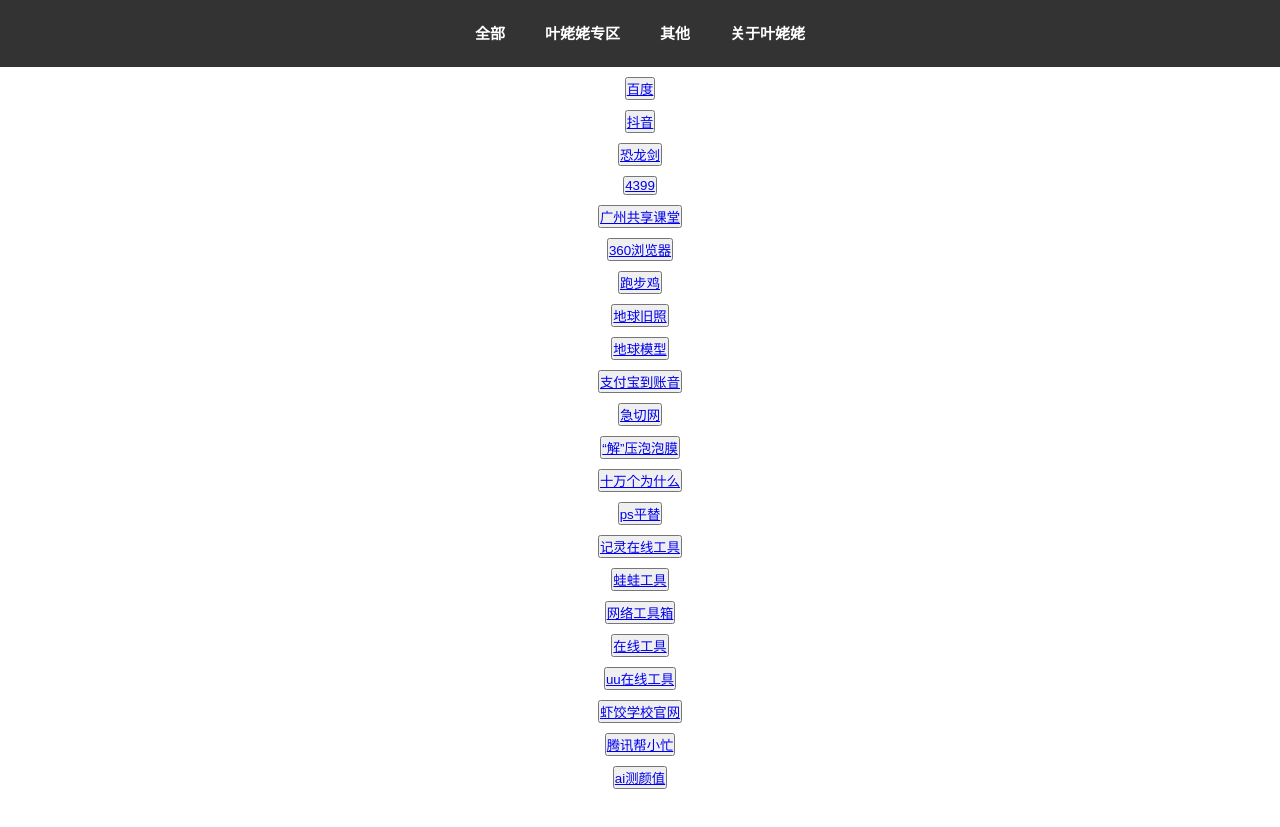
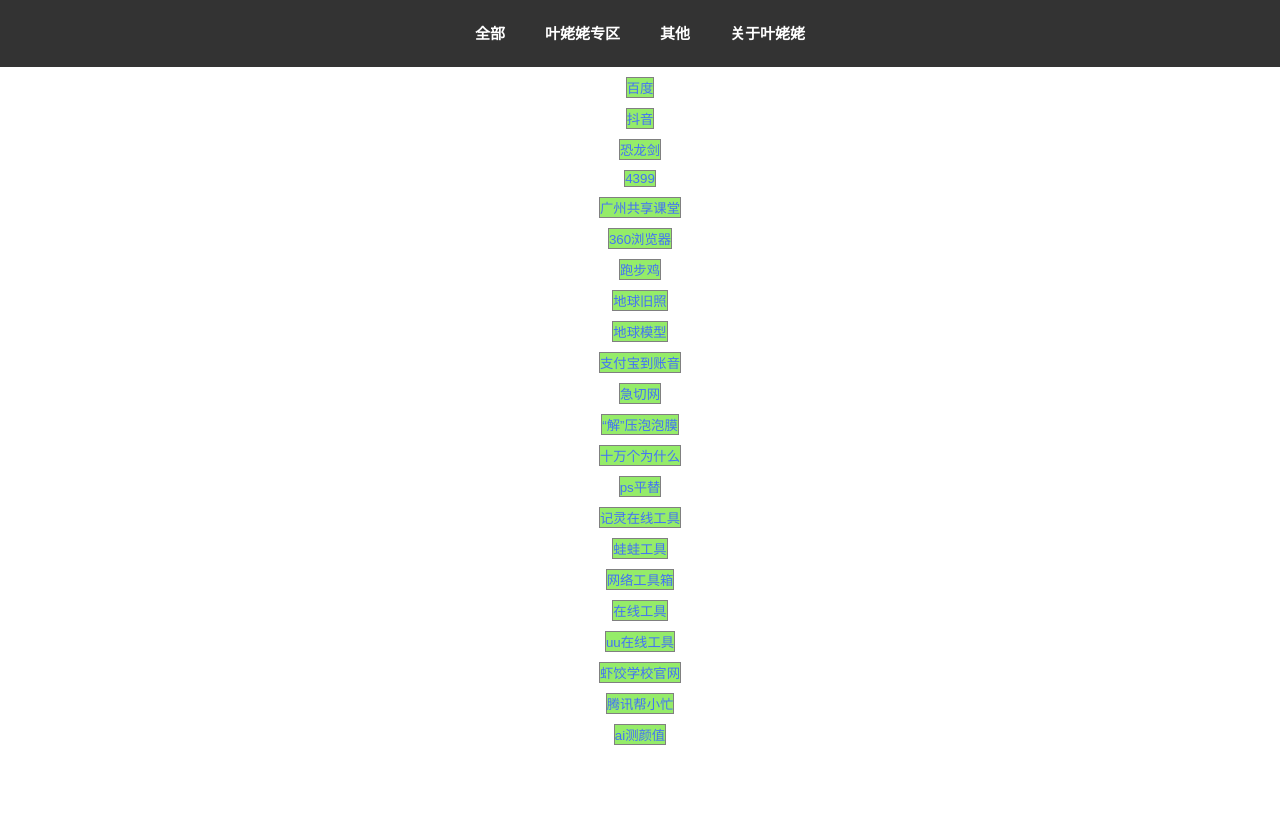
Before and after one commit to yjqwan/yelaolaodewangzhan, a plain HTML site: page qita.html in a window 1280 px wide. Shown: the part 77-904 px from the top of the page. Drawn offline with Linux system fonts and the light colour scheme.

Commit message:
Update qita.html

```diff
--- a/qita.html
+++ b/qita.html
@@ -1,22 +1,25 @@
 <!DOCTYPE html>
 <html>
 	<head>
-	<meta charset="utf-8" name="viewport" content="width=device-width, initial-scale=1, maximum-scale=1, user-scalable=no">
+		<meta charset="utf-8" name="viewport"
+			content="width=device-width, initial-scale=1, maximum-scale=1, user-scalable=no">
 		<title>其他</title>
 		<style>
-		  *{
-		    margin:0;
-		    padding:0;
+			* {
+				margin: 0;
+				padding: 0;
 			}
-		  .btl{
-		    width:100vw;
-		    height:10%;
-		    background-color:black;
-		    color:white;
-		    font-size:7vw;
-		    text-align:center;
-		    line-height:50px;
+
+			.btl {
+				width: 100vw;
+				height: 10%;
+				background-color: black;
+				color: white;
+				font-size: 7vw;
+				text-align: center;
+				line-height: 50px;
 			}
+
 			/* 通用样式 */
 			* {
 				margin: 0;
@@ -52,7 +55,7 @@
 			}
 
 			nav ul li::before {
-			            content:$"";
+				content: $"";
 				position: absolute;
 				bottom: -5px;
 				left: 0;
@@ -79,22 +82,31 @@
 			nav ul li a:hover {
 				background-color: #555;
 			}
+
 			button {
 				margin-top: 10px;
 			}
-					.anniu{
+
+			.anniu {
 				display: flex;
 				flex-direction: column;
 				align-items: center;
 				height: 100vh;
 			}
+
+			.clj {
+				background-color: #95EC69;
+				color: #4372F6;
+				border: 1px solid #808080;
+			}
+
 		</style>
 	</head>
 	<body>
 		<div class="btl">
-		  <img width="55" height="55" src="image/youuuu.png"/>
+			<img width="55" height="55" src="image/youuuu.png" />
 			叶姥姥的网站
-		  <img width="55" height="55" src="image/癫公.png"/>
+			<img width="55" height="55" src="image/癫公.png" />
 		</div>
 
 
@@ -102,147 +114,191 @@
 
 		<nav>
 			<ul>
-		            <li><a href="index.html">全部</a ></li>
-		            <li><a href="yelaolao.html">叶姥姥专区</a ></li>
-		            <li><a href="qita.html">其他</a ></li>
-		            <li><a href="guanyu.html">关于叶姥姥</a ></li>
+				<li><a href="index.html">全部</a></li>
+				<li><a href="yelaolao.html">叶姥姥专区</a></li>
+				<li><a href="qita.html">其他</a></li>
+				<li><a href="guanyu.html">关于叶姥姥</a></li>
 			</ul>
 		</nav>
 
 
 		<div class="anniu">
-        <button>
+
 			<a href="https://www.baidu.com/">
+				<button class="clj">
 					百度
+				</button>
 			</a>
-        </button>
-
-		<button>
-		  <a href="https://www.douyin.com/">
-		    抖音
-		  </a>
-		</button>
-
-		<button>
-		  <a href="https://dinoswords.gg/">
-		    恐龙剑
-		  </a>
-		</button>
-
-		<button>
-		  <a href="https://www.4399.com/">
-		    4399
-		  </a>
-		</button>
-
-		<button>
-		  <a href="https://gzclass.gztv.com/gksubjecpc/index.html">
-		    广州共享课堂
-		  </a>
-		</button>
-
-		<button>
-		  <a href="https://hao.360.com/?src=lm&ls=n5a6598d099&classic">
-		    360浏览器
-		  </a>
-		</button>
-
-		<button>
-		  <a href="http://jilehe.125ks.cn/pbj/">
-		    跑步鸡
-		  </a>
-		</button>
 
 
-		<button>
+
+			<a href="https://www.douyin.com/">
+				<button class="clj">
+					抖音
+				</button>
+			</a>
+
+
+
+			<a href="https://dinoswords.gg/">
+				<button class="clj">
+					恐龙剑
+				</button>
+			</a>
+
+
+
+			<a href="https://www.4399.com/">
+				<button class="clj">
+					4399
+				</button>
+			</a>
+
+
+
+			<a href="https://gzclass.gztv.com/gksubjecpc/index.html">
+				<button class="clj">
+					广州共享课堂
+				</button>
+			</a>
+
+
+
+			<a href="https://hao.360.com/?src=lm&ls=n5a6598d099&classic">
+				<button class="clj">
+					360浏览器
+				</button>
+			</a>
+
+
+
+			<a href="http://jilehe.125ks.cn/pbj/">
+				<button class="clj">
+					跑步鸡
+				</button>
+			</a>
+
+
+
+
 			<a href="https://3d-app.yunser.com/plateMotion?from=d">
+				<button class="clj">
 					地球旧照
+				</button>
 			</a>
+
+
+
+			<a href="https://3d-app.yunser.com/earth?from=d">
+				<button class="clj">
+					地球模型
 				</button>
+			</a>
 
-		<button>
-		  <a href="https://3d-app.yunser.com/earth?from=d">
-		    地球模型
+
+
+			<a href="https://diodiodio.com/effect/moneysound/index.html?from=zfbdz.com">
+				<button class="clj">
+					支付宝到账音
+				</button>
 			</a>
+
+
+
+			<a href="http://jiqie.zhenbi.com/">
+				<button class="clj">
+					急切网
 				</button>
+			</a>
 
-		<button>
-		  <a href="https://diodiodio.com/effect/moneysound/index.html?from=zfbdz.com">
-		    支付宝到账音
+
+
+			<a href="https://bubblespop.netlify.app/?from=d">
+				<button class="clj">
+					“解”压泡泡膜
+				</button>
 			</a>
+
+
+
+			<a href="https://www.10why.cn/?from=d">
+				<button class="clj">
+					十万个为什么
 				</button>
+			</a>
 
-		<button>
-		  <a href="http://jiqie.zhenbi.com/">
-		    急切网
+
+
+			<a href="https://www.photopea.com">
+				<button class="clj">
+					ps平替
+				</button>
 			</a>
+
+
+
+			<a href="https://remeins.com">
+				<button class="clj">
+					记灵在线工具
 				</button>
+			</a>
 
-		<button>
-		  <a href="https://bubblespop.netlify.app/?from=d">
-		    “解”压泡泡膜
+
+
+			<a href="https://www.iamwawa.cn">
+				<button class="clj">
+					蛙蛙工具
+				</button>
 			</a>
+
+
+
+			<a href="http://yizw.cn">
+				<button class="clj">
+					网络工具箱
 				</button>
+			</a>
 
-		<button>
-		  <a href="https://www.10why.cn/?from=d">
-		    十万个为什么
+
+
+			<a href="https://tool.lu">
+				<button class="clj">
+					在线工具
+				</button>
 			</a>
+
+
+
+			<a href="https://uutool.cn">
+				<button class="clj">
+					uu在线工具
 				</button>
+			</a>
 
-		<button>
-		  <a href="https://www.photopea.com">
-		    ps平替
+
+
+			<a href="http://lpxjxx.pyedu.cn">
+				<button class="clj">
+					虾饺学校官网
+				</button>
 			</a>
+
+
+
+			<a href="https://tool.browser.qq.com">
+				<button class="clj">
+					腾讯帮小忙
 				</button>
+			</a>
 
-		<button>
-		  <a href="https://remeins.com">
-		    记灵在线工具
+
+
+			<a href="https://aifaceanalyzer.online/">
+				<button class="clj">
+					ai测颜值
+				</button>
 			</a>
-		</button>
 
-		<button>
-		  <a href="https://www.iamwawa.cn">
-		    蛙蛙工具
-		  </a>
-		</button>
-
-		<button>
-		  <a href="http://yizw.cn">
-		    网络工具箱
-		  </a>
-		</button>
-
-		<button>
-		  <a href="https://tool.lu">
-		    在线工具
-		  </a>
-		</button>
-
-		<button>
-		  <a href="https://uutool.cn">
-		    uu在线工具
-		  </a>
-		</button>
-
-		<button>
-		  <a href="http://lpxjxx.pyedu.cn">
-		    虾饺学校官网
-		  </a>
-		</button>
-
-		<button>
-		  <a href="https://tool.browser.qq.com">
-		    腾讯帮小忙
-		  </a>
-		</button>
-
-		<button>
-		  <a href="https://aifaceanalyzer.online/">
-		    ai测颜值
-		  </a>
-		</button>
 
 		</div>
 	</body>
```
Lines whose indentation alone changed are shown as unchanged.
